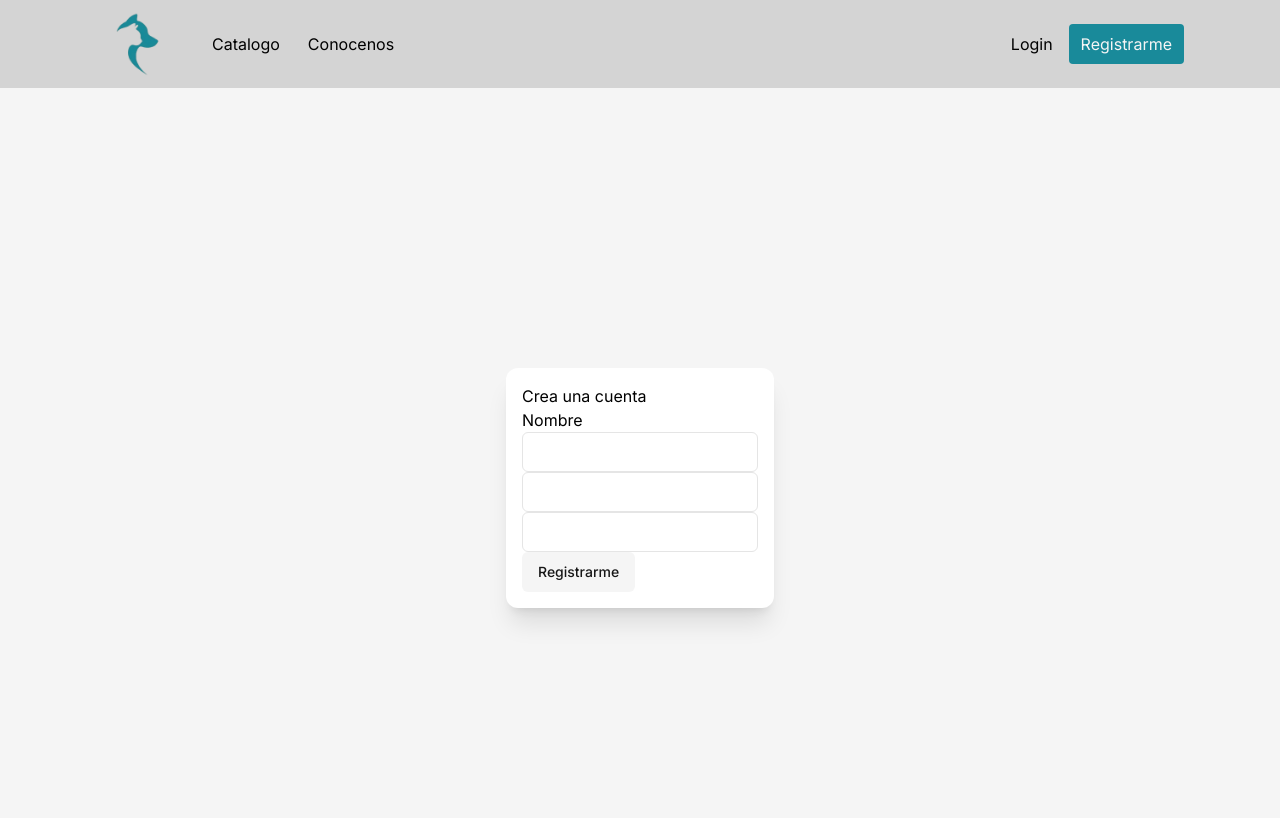
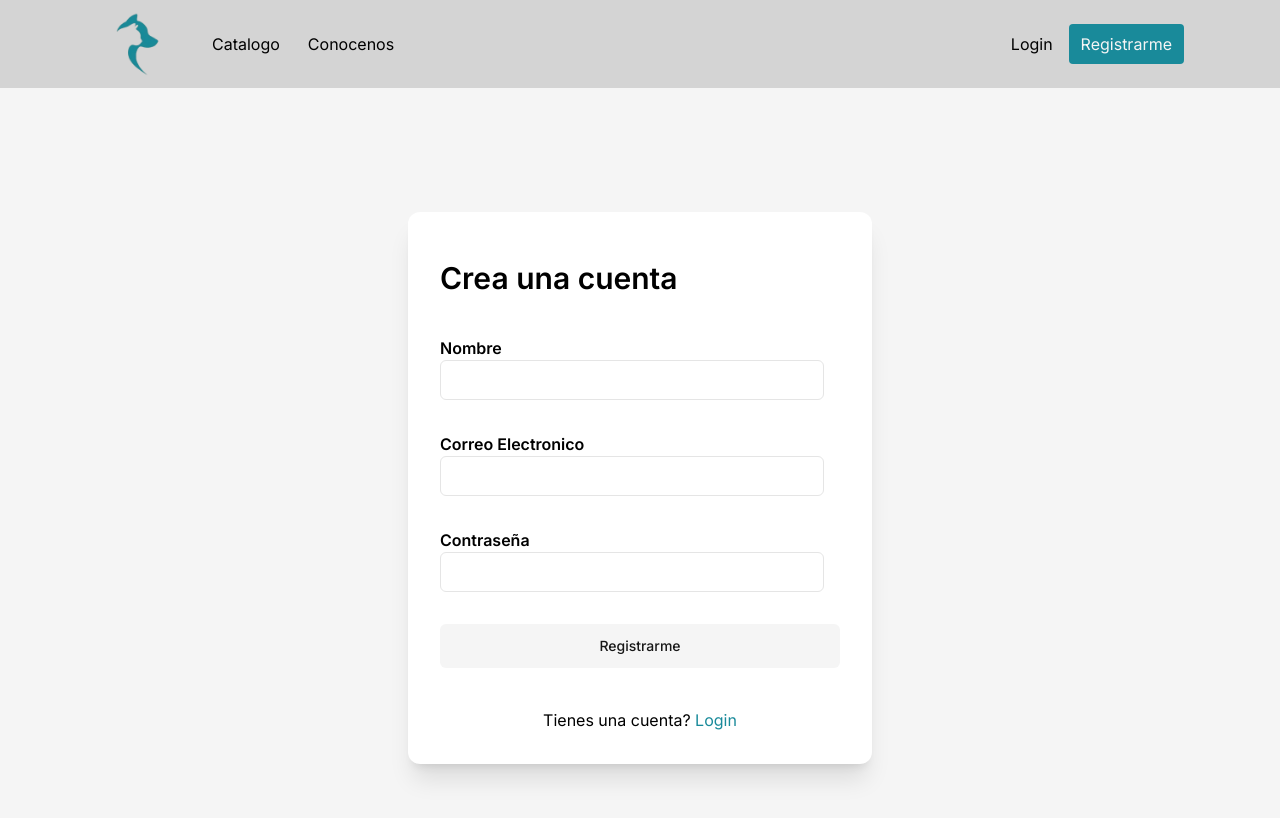
Before and after one commit to santi-ug/SALU, a Next.js app in the folder client/: page /register in a window 1280 px wide. Shown: the top 818 px of the page. Built offline with nearby package versions, Linux system fonts and the light colour scheme.

Commit message:
registrar completado

```diff
--- a/client/src/app/register/form.jsx
+++ b/client/src/app/register/form.jsx
@@ -2,6 +2,7 @@
 
 import { Button } from "@/components/Button";
 import { Input } from "@/components/Input";
+import { Label } from "@/components/Label";
 
 export function RegisterForm() {
     const onSubmit = (error) => {
@@ -9,14 +10,20 @@ export function RegisterForm() {
         console.log("Register")
     }
     return (
-        <form space-y-6>
+        <form className="space-y-8 w-[400px]">
             <div className="grid w-full max-w-sm items-center gap=1.5">
-                <h1>Nombre</h1>
+                <h1 className="font-semibold">Nombre</h1>
                 <Input type={"text"} />
             </div>
-            <Input type={"email"} />
-            <Input type={"password"} />
-            <Button variant="subtle">Registrarme</Button>
+            <div className="grid w-full max-w-sm items-center gap=1.5">
+            <h1 className="font-semibold">Correo Electronico</h1>
+                <Input type={"email"} />
+            </div>
+            <div className="grid w-full max-w-sm items-center gap=1.5">
+            <h1 className="font-semibold">Contraseña</h1>
+                <Input type={"password"} />
+            </div>
+            <Button className="w-full" size="lg" variant="subtle">Registrarme</Button>
         </form>
     )
 }
--- a/client/src/app/register/page.jsx
+++ b/client/src/app/register/page.jsx
@@ -1,11 +1,15 @@
+import Link from 'next/link'
 import { RegisterForm } from './form.jsx'
 
 export default function RegisterPage() {
     return (
         <div className="h-screen w-screen flex justify-center items-center bg-gray-100">
-            <div className="shadow-xl p-4 bg-white rounded-xl">
-                Crea una cuenta
+            <div className="shadow-xl px-8 pb-8 pt-12 bg-white rounded-xl space-y-10">
+                <h1 className='font-semibold text-3xl'>Crea una cuenta</h1>
                 <RegisterForm />
+                <p className='text-center'>
+                    Tienes una cuenta? <Link className='text-aqua hover:underline' href="/login">Login</Link>{' '}
+                </p>
             </div>
         </div>
     )
--- a/client/src/components/Input.jsx
+++ b/client/src/components/Input.jsx
@@ -6,7 +6,7 @@ const Input = (
       <input
         type={type}
         className={(
-          "flex h-10 w-full rounded-md border border-input bg-background px-3 py-2 text-sm ring-offset-background file:border-0 file:bg-transparent file:text-sm file:font-medium placeholder:text-muted-foreground focus-visible:ring-aqua focus-visible:outline-none focus-visible:ring-2 focus-visible:ring-ring focus-visible:ring-offset-2 disabled:cursor-not-allowed disabled:opacity-50"
+          "flex h-10 w-full rounded-md border border-input bg-background px-3 py-2 text-sm ring-offset-background file:border-0 file:bg-transparent file:text-sm file:font-medium placeholder:text-muted-foreground focus-visible:ring-aqua focus-visible:outline-none focus-visible:ring-2 focus-visible:ring-ring focus-visible:ring-offset-1 disabled:cursor-not-allowed disabled:opacity-50"
         )}
         {...props}
       />
--- a/client/src/components/Label.jsx
+++ b/client/src/components/Label.jsx
@@ -1,8 +1,8 @@
 "use client"
 
-import * as React from "react"
 import * as LabelPrimitive from "@radix-ui/react-label"
 import { cva } from "class-variance-authority"
+import * as React from "react"
 
 import { cn } from "../configs/utils.js"
 
@@ -10,17 +10,12 @@ const labelVariants = cva(
   "text-sm font-medium leading-none peer-disabled:cursor-not-allowed peer-disabled:opacity-70"
 )
 
-const Label = React.forwardRef<
-  React.ElementRef,
-  React.ComponentPropsWithoutRef &
-    VariantProps
->(({ className, ...props }, ref) => (
+const Label = React.forwardRef(({ className, ...props }, ref) => (
   <LabelPrimitive.Root
     ref={ref}
     className={cn(labelVariants(), className)}
     {...props}
   />
 ))
-Label.displayName = LabelPrimitive.Root.displayName
 
 export { Label }
```
